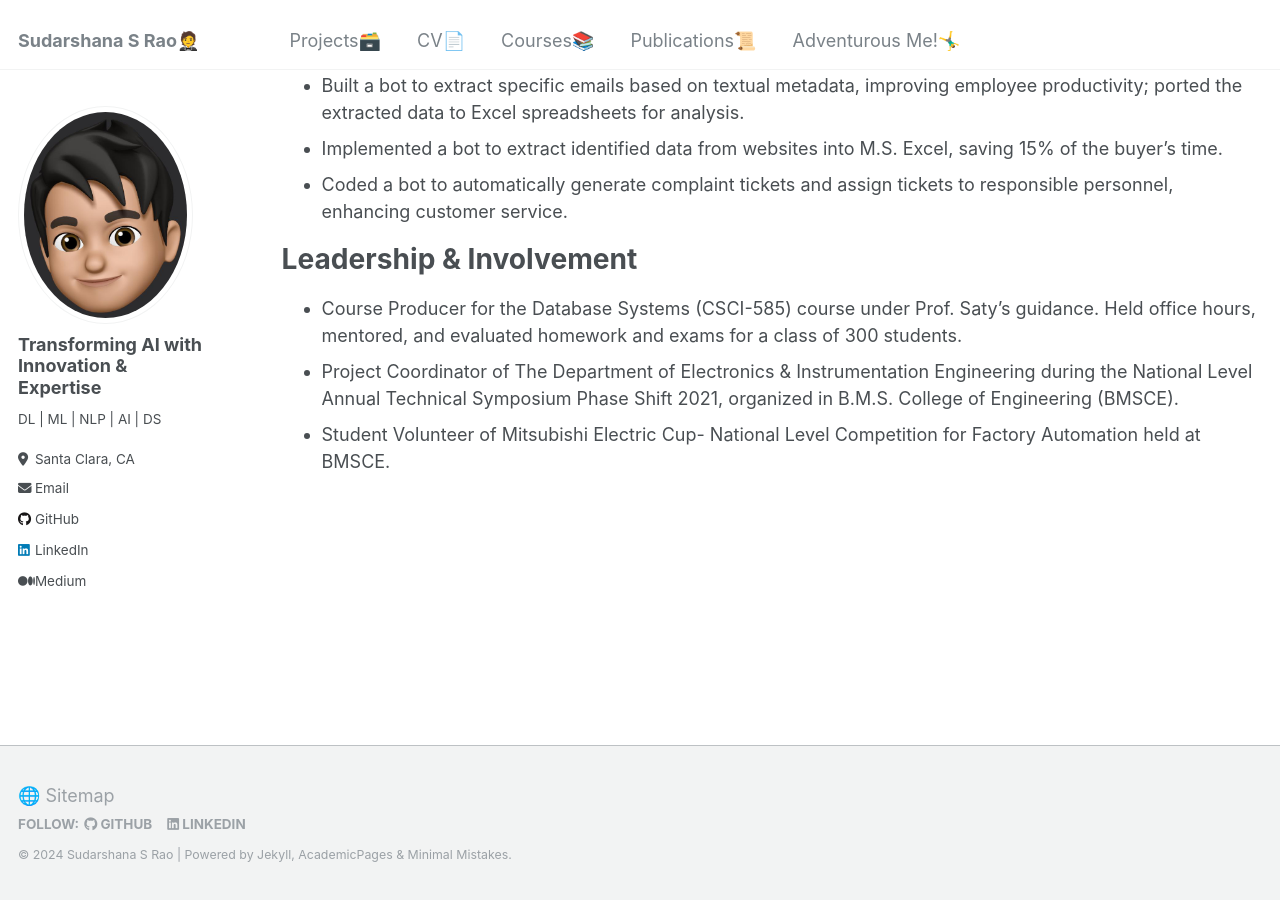
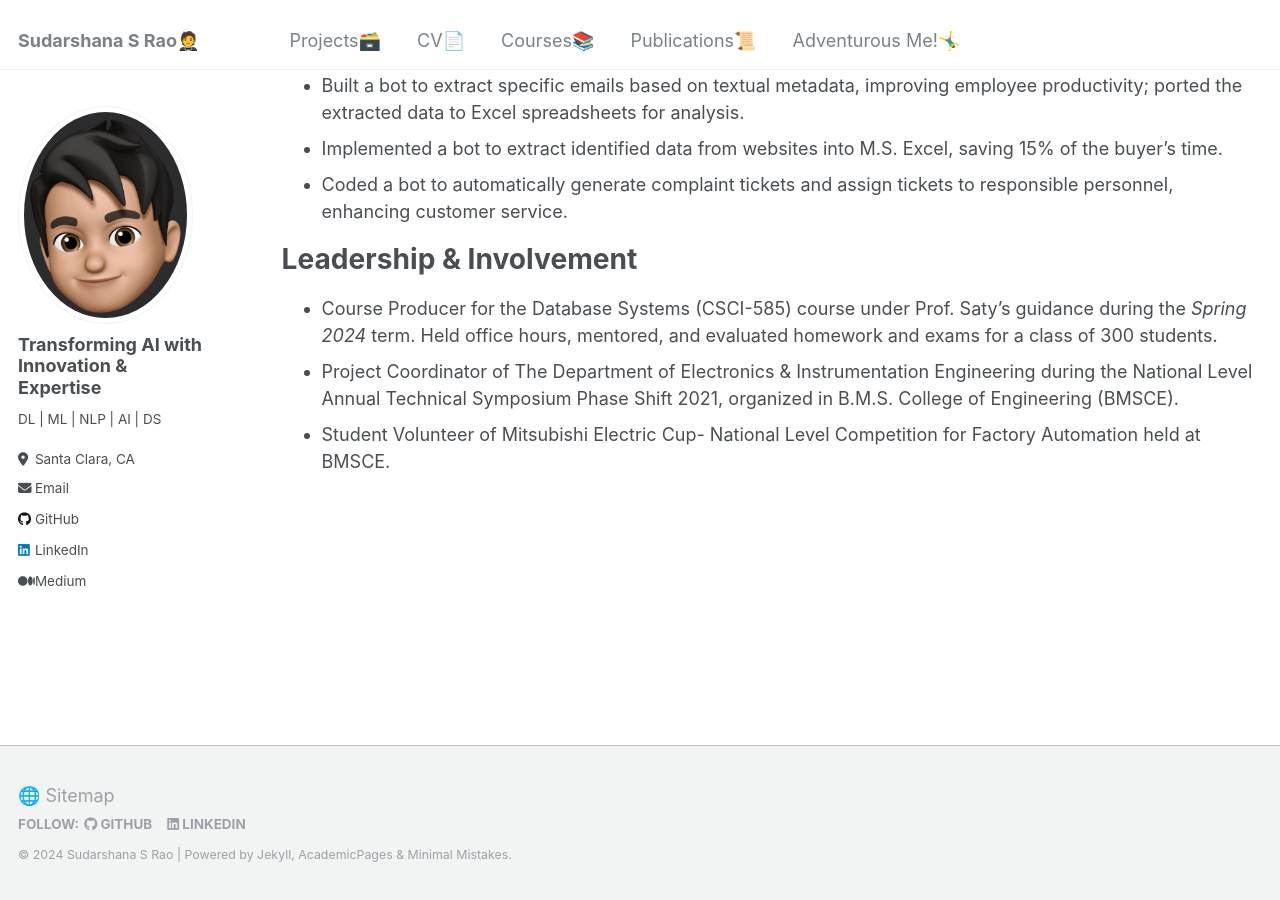
Before and after one commit to SudarshanaSRao/SudarshanaSRao.github.io, a Jekyll site: the page built from _pages/cv.md, in a window 1280 px wide and 900 px high, scrolled down 2062 px. Built offline with Jekyll 4.4.1, drawn with Linux system fonts in a browser that asks for light colours.

Commit message:
Update cv.md

```diff
--- a/_pages/cv.md
+++ b/_pages/cv.md
@@ -147,6 +147,6 @@
 
 Leadership & Involvement
 ==================
-* Course Producer for the Database Systems (CSCI-585) course under Prof. Saty's guidance. Held office hours, mentored, and evaluated homework and exams for a class of 300 students.
+* Course Producer for the Database Systems (CSCI-585) course under Prof. Saty's guidance during the _Spring 2024_ term. Held office hours, mentored, and evaluated homework and exams for a class of 300 students.
 * Project Coordinator of The Department of Electronics & Instrumentation Engineering during the National Level Annual Technical Symposium Phase Shift 2021, organized in B.M.S. College of Engineering (BMSCE).
 * Student Volunteer of Mitsubishi Electric Cup- National Level Competition for Factory Automation held at BMSCE.
```
